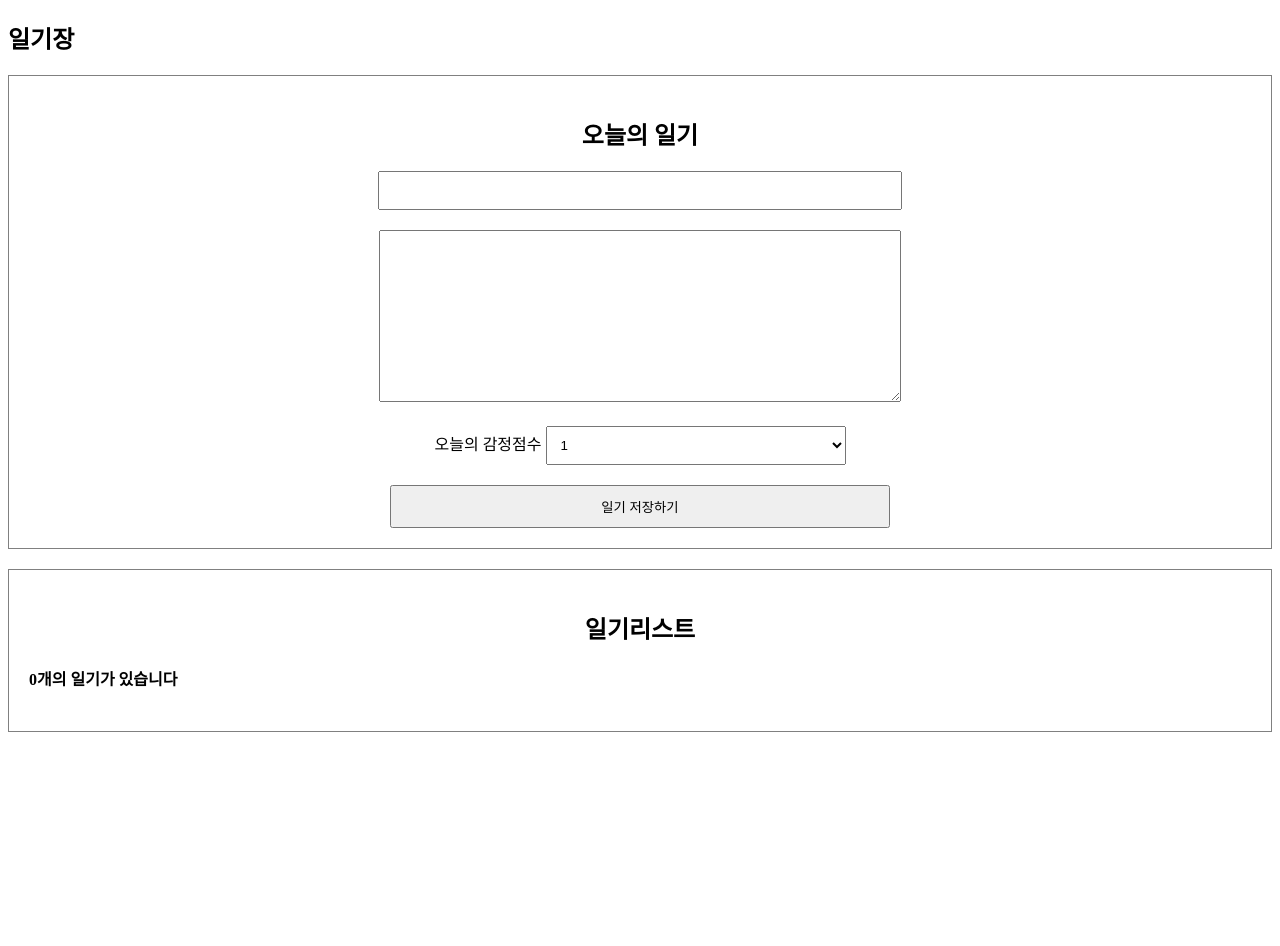
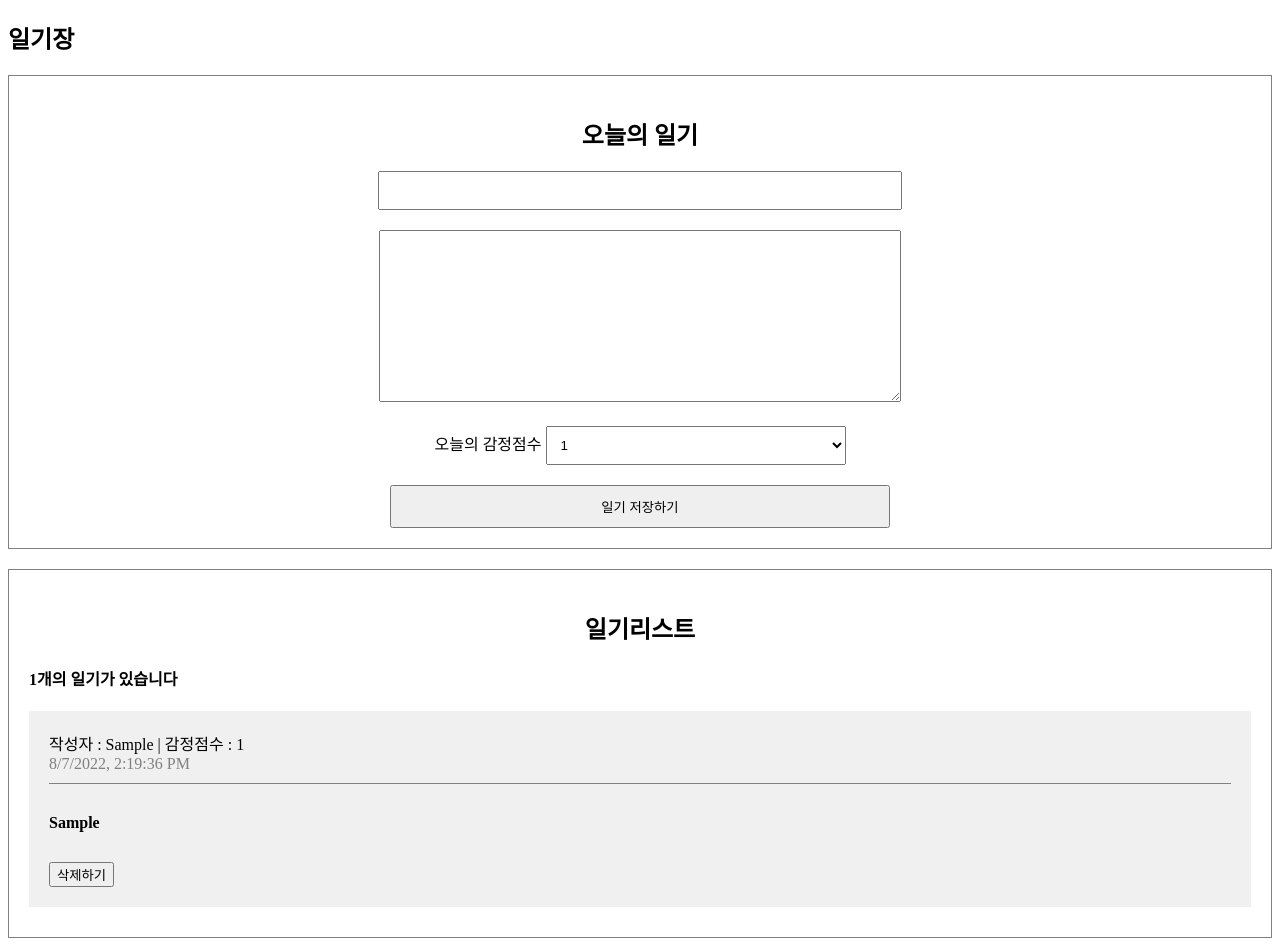
Before and after one commit to unidagit/simpleDiary, a React (Create React App) app: page / in a window 1280 px wide. Both pictures are taken after typing "Sample", "Sample" into the empty fields and a click on the button "일기 저장하기". Before the commit the page ends 800 px from the top, so only its background shows below. Built offline with nearby package versions, Linux system fonts and the light colour scheme.

Commit message:
일기 삭제 기능 추가

```diff
--- a/src/App.js
+++ b/src/App.js
@@ -21,6 +21,12 @@ function App() {
     setData([newItem, ...data]);
   };
 
+  const onDelete = (targetId) => {
+    console.log(`${targetId}가 삭제되었습니다`);
+    const newDiaryList = data.filter((it) => it.id !== targetId);
+    setData(newDiaryList);
+  };
+
   return (
     <div className="App">
       <h2>일기장</h2>
@@ -28,7 +34,7 @@ function App() {
       <DiaryEditor onCreate={onCreate} />
 
       {/* 일기 리스트를 만들어  */}
-      <DiaryList diaryList={[]} />
+      <DiaryList diaryList={data} onDelete={onDelete} />
     </div>
   );
 }
--- a/src/DiaryEditor.jsx
+++ b/src/DiaryEditor.jsx
@@ -5,14 +5,12 @@ export default function DiaryEditor({ onCreate }) {
   const [state, setState] = useState({
     author: "",
     content: "",
+    emotion: 1,
   });
   const authorInput = useRef();
   const contentInput = useRef();
 
   const handleChangeState = (e) => {
-    // console.log(e.target.name);
-    // console.log(e.target.value);
-    e.preventDefault();
     setState({
       ...state,
       [e.target.name]: e.target.value,
@@ -21,7 +19,6 @@ export default function DiaryEditor({ onCreate }) {
 
   const handleSubmit = (e) => {
     e.preventDefault();
-
     if (state.author.length < 1) {
       authorInput.current.focus();
       return;
@@ -31,7 +28,6 @@ export default function DiaryEditor({ onCreate }) {
       alert("5글자 이상 입력해주세요");
       return;
     }
-    console.log(state);
     onCreate(state.author, state.content, state.emotion);
     alert("저장성공");
     setState({
--- a/src/DiaryItem.jsx
+++ b/src/DiaryItem.jsx
@@ -1,6 +1,6 @@
 import React from "react";
 
-function DiaryItem({ author, content, create_date, emotion, id }) {
+function DiaryItem({ author, content, create_date, emotion, id, onDelete }) {
   return (
     <div className="DiaryItem">
       <div className="info">
@@ -11,6 +11,16 @@ function DiaryItem({ author, content, create_date, emotion, id }) {
         <span className="date">{new Date(create_date).toLocaleString()}</span>
       </div>
       <div className="content">{content}</div>
+      <button
+        onClick={() => {
+          console.log(id);
+          if (window.confirm(`${id}번째 일기를 삭제하시겠습니까?`)) {
+            onDelete(id);
+          }
+        }}
+      >
+        삭제하기
+      </button>
     </div>
   );
 }
--- a/src/DiaryList.jsx
+++ b/src/DiaryList.jsx
@@ -1,14 +1,14 @@
 import React from "react";
 import DiaryItem from "./DiaryItem";
 
-function DiaryList({ diaryList }) {
+function DiaryList({ diaryList, onDelete }) {
   return (
     <div className="DiaryList">
       <h2>일기리스트</h2>
       <h4>{diaryList.length}개의 일기가 있습니다</h4>
       <div>
         {diaryList.map((it) => (
-          <DiaryItem key={it.id} {...it} />
+          <DiaryItem onDelete={onDelete} key={it.id} {...it} />
         ))}
       </div>
     </div>
```
